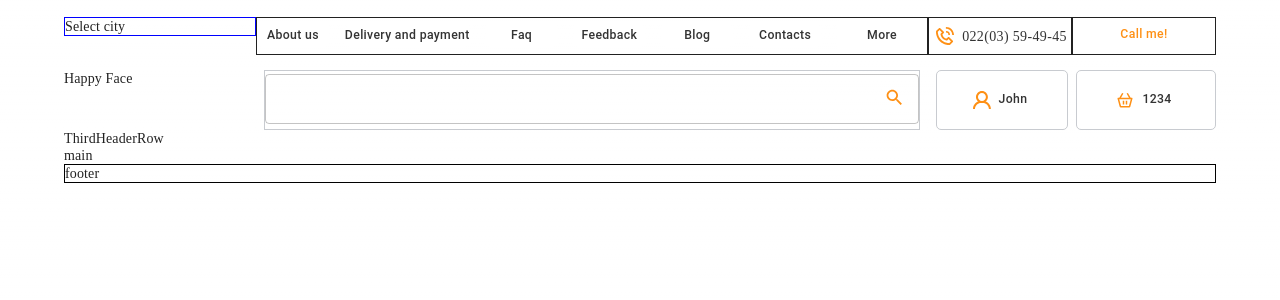
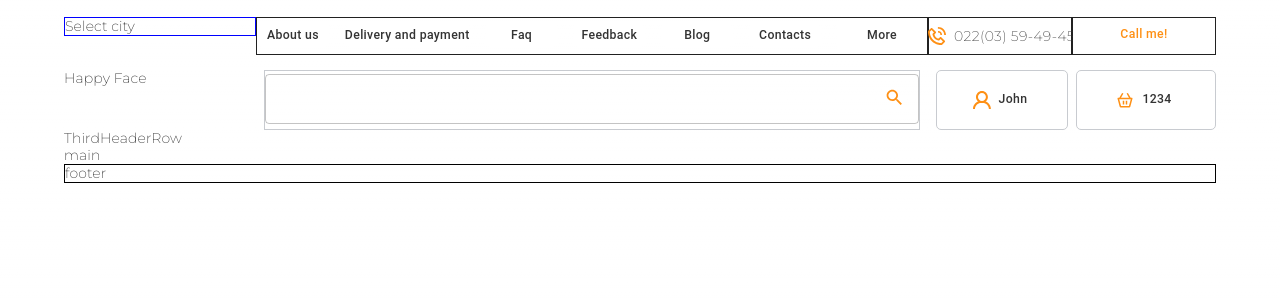
Before and after one commit to bandvov/full-face-shop-frontend, a Next.js app: page / in a window 1280 px wide. Shown: the top 300 px of the page. Built offline with nearby package versions, Linux system fonts and the light colour scheme.

Commit message:
add font import. updated components

```diff
--- a/src/app/globals.css
+++ b/src/app/globals.css
@@ -1,9 +1,10 @@
+@import url('https://fonts.googleapis.com/css2?  family=Montserrat:ital,wght@0,100;0,200;1,100;1,200&display=swap');
 @tailwind base;
 @tailwind components;
 @tailwind utilities;
 
 * {
-  font-family: Montserrat;
+  font-family: 'Montserrat', sans-serif;
   font-size: 14px;
   font-weight: 500;
   line-height: 17px;
--- a/src/components/SearchInput.js
+++ b/src/components/SearchInput.js
@@ -2,7 +2,7 @@ import { InputAdornment, TextField } from "@mui/material";
 import { useState } from "react";
 import SearchIcon from "@mui/icons-material/Search";
 
-export default function SearchInput() {
+export default function SearchInput({ style, ...props }) {
   const [searchTerm, setSearchTerm] = useState("");
 
   const handleChange = (event) => {
@@ -11,6 +11,7 @@ export default function SearchInput() {
 
   return (
     <TextField
+      style={style}
       fullWidth
       id="search"
       type="search"
@@ -27,8 +28,8 @@ export default function SearchInput() {
         filter: "box-shadow: 0px 4px 4px 0px #00000040",
         border: "1px solid var(--gray2)",
         color: "var(--black) !important",
-        height:"60px",
       }}
+      {...props}
     />
   );
 }
--- a/src/components/header/ProfileAndCart.js
+++ b/src/components/header/ProfileAndCart.js
@@ -9,9 +9,9 @@ export default function ProfileAndCart() {
     { label: 1234, image: "/cart.svg" },
   ].map((o) => {
     return (
-      <Grid sm={6} key={o.label} paddingRight={o.image === "/user.svg"&& 1}>
+      <Grid sm={6} key={o.label} paddingRight={o.image === "/user.svg" && 1}>
         <CommonButton
-
+          aria-label={o.label}
           startIcon={
             <Image alt="user icon" width={18} height={18} src={o.image} />
           }
--- a/src/components/header/SecondHeaderRow.js
+++ b/src/components/header/SecondHeaderRow.js
@@ -14,7 +14,7 @@ export default function SecondHeaderRow() {
         </CommonLink>
       </Grid>
       <Grid item xs={7} paddingY={0} paddingX={1} >
-        <SearchInput />
+        <SearchInput style={{height:'60px'}} />
       </Grid>
       <Grid item xs={3} paddingLeft={1}>
         <ProfileAndCart />
```
